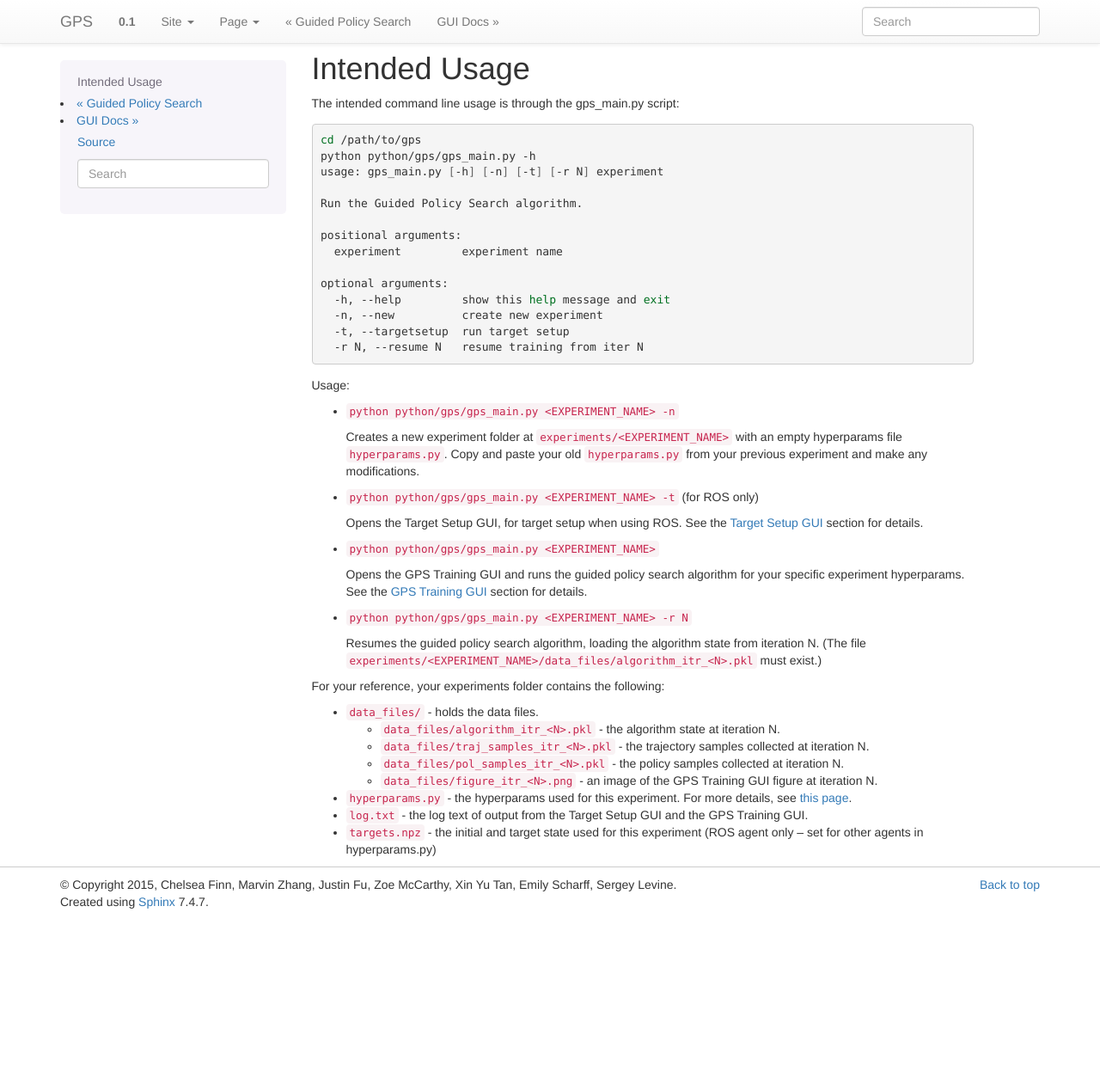
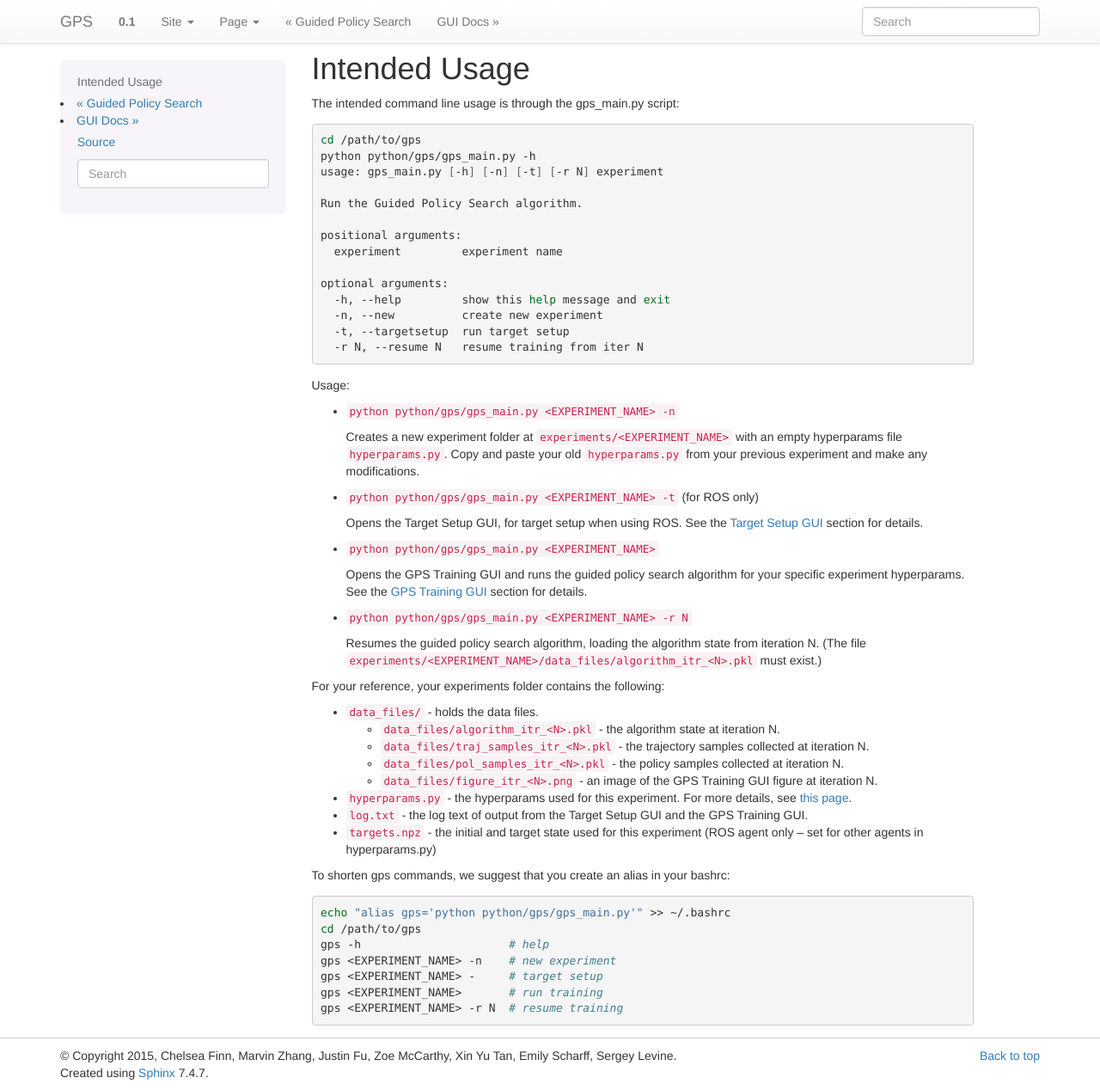
Before and after one commit to cbfinn/gps, a Sphinx documentation site: the page built from docs/usage.md, in a window 1280 px wide and 1268 px high. Shown: the whole window at 86% size. Built offline with Sphinx 7.4.7, drawn with Linux system fonts in a browser that asks for light colours.

Commit message:
added gps alias to usage docs

````diff
--- a/docs/usage.md
+++ b/docs/usage.md
@@ -46,3 +46,14 @@ For your reference, your experiments folder contains the following:
   * `hyperparams.py` - the hyperparams used for this experiment. For more details, see [this page](hyperparams.html).
   * `log.txt` - the log text of output from the Target Setup GUI and the GPS Training GUI.
   * `targets.npz` - the initial and target state used for this experiment (ROS agent only -- set for other agents in hyperparams.py)
+
+To shorten gps commands, we suggest that you create an alias in your bashrc:
+```sh
+echo "alias gps='python python/gps/gps_main.py'" >> ~/.bashrc
+cd /path/to/gps
+gps -h                      # help
+gps <EXPERIMENT_NAME> -n    # new experiment
+gps <EXPERIMENT_NAME> -     # target setup
+gps <EXPERIMENT_NAME>       # run training
+gps <EXPERIMENT_NAME> -r N  # resume training
+```
````
